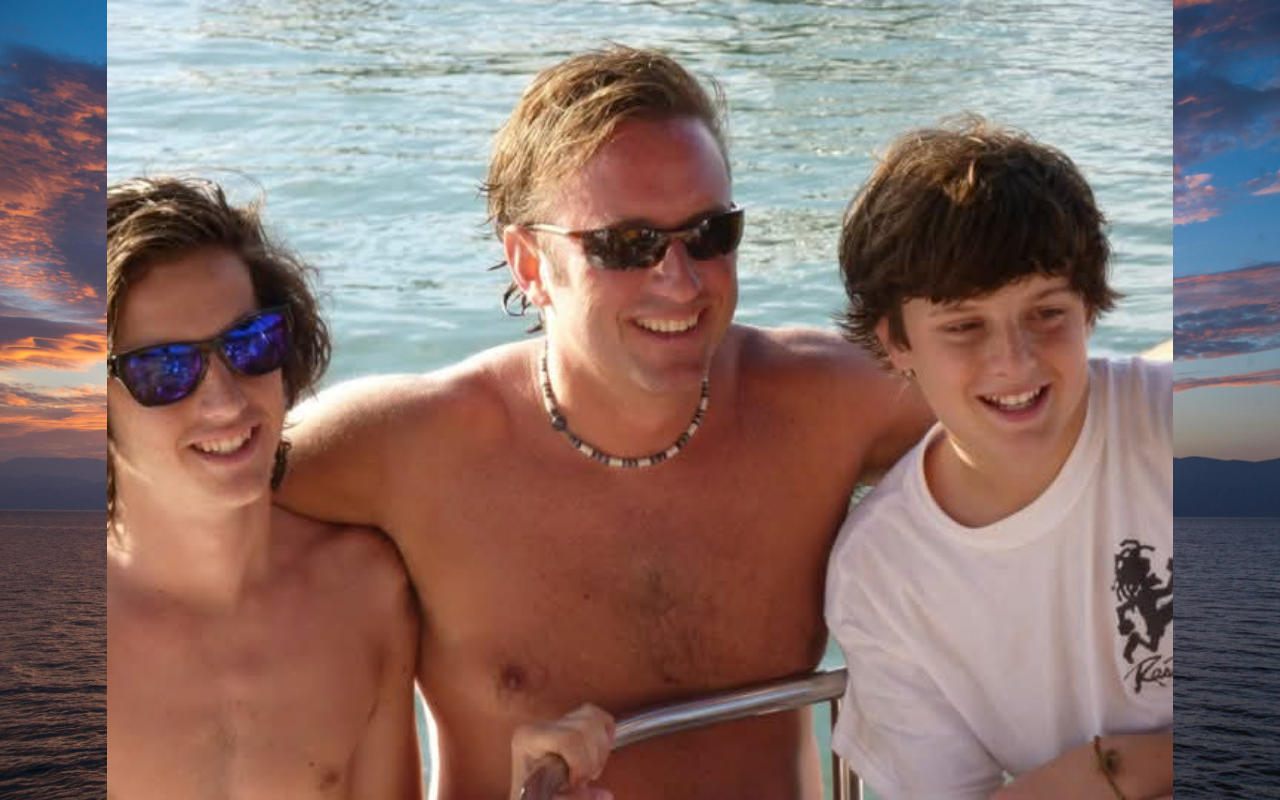
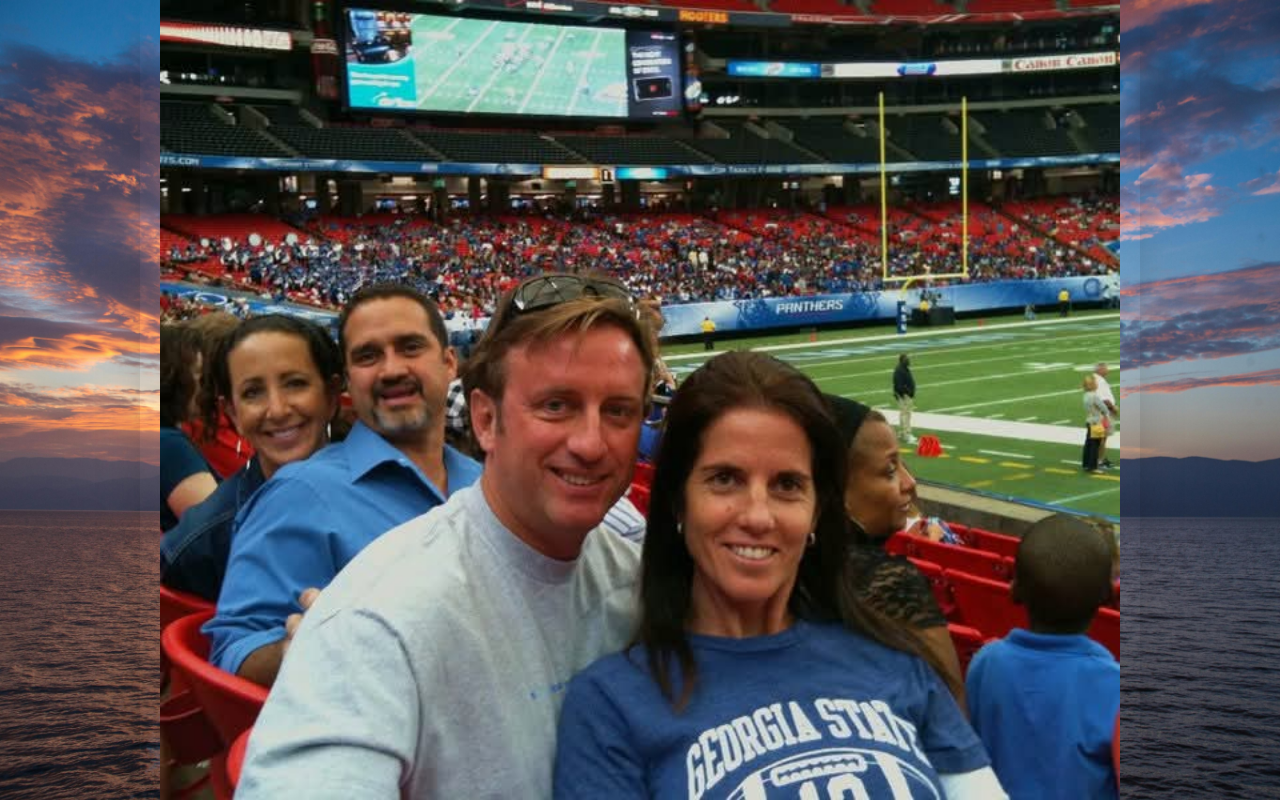
Before and after one commit to mun1ch/rudy-memorial, a Next.js app: page /gallery in a window 1280 px wide. Both pictures are taken after a click on the button "Start Slideshow". Shown: the top 800 px of the page. Built offline with nearby package versions, Linux system fonts and the light colour scheme.

Commit message:
Many many fixes

```diff
--- a/app/(public)/gallery/page.tsx
+++ b/app/(public)/gallery/page.tsx
@@ -6,6 +6,7 @@
 import Link from "next/link";
 import Image from "next/image";
 import { useState, useEffect, useRef, useCallback } from "react";
+import { motion, AnimatePresence } from "framer-motion";
 
 interface Photo {
   id: string;
@@ -20,10 +21,7 @@
 }
 
 // Global auto-play state - completely independent of React
-let isAutoPlaying = false;
 let playInterval: NodeJS.Timeout | null = null;
-let currentPhotos: Photo[] = [];
-let currentPhotoIndex = 0;
 
 export default function GalleryPage() {
   const [photos, setPhotos] = useState<Photo[]>([]);
@@ -31,9 +29,14 @@
   const [selectedPhoto, setSelectedPhoto] = useState<Photo | null>(null);
   const [isFullscreen, setIsFullscreen] = useState(false);
   const [isPlaying, setIsPlaying] = useState(false);
-      const [isTransitioning, setIsTransitioning] = useState(false);
-      const [showFullscreenInfo, setShowFullscreenInfo] = useState(false);
-      const [slideshowPhotos, setSlideshowPhotos] = useState<Photo[]>([]);
+  const [showFullscreenInfo, setShowFullscreenInfo] = useState(true);
+  const currentIndexRef = useRef(0);
+  const [currentIndex, setCurrentIndex] = useState(0);
+  const [autoPlayInterval, setAutoPlayInterval] = useState(3); // seconds
+  const autoPlayIntervalRef = useRef(3);
+
+  // Centralized photo list - ALWAYS in the same order (newest first)
+  const getPhotos = () => photos;
 
   useEffect(() => {
     // Fetch photos from the API endpoint
@@ -41,7 +44,11 @@
       try {
         const res = await fetch('/api/photos');
         const data = await res.json();
-        setPhotos(data);
+        // Sort photos chronologically (newest first) - NEVER CHANGE THIS ORDER
+        const sortedPhotos = data.sort((a: Photo, b: Photo) =>
+          new Date(b.uploadedAt).getTime() - new Date(a.uploadedAt).getTime()
+        );
+        setPhotos(sortedPhotos);
         setLoading(false);
       } catch (error) {
         console.error('Error fetching photos:', error);
@@ -72,7 +79,7 @@
 
       const goToPreviousPhoto = () => {
         if (!selectedPhoto) return;
-        const currentPhotos = slideshowPhotos.length > 0 ? slideshowPhotos : photos;
+        const currentPhotos = getPhotos();
         const currentIndex = currentPhotos.findIndex(photo => photo.id === selectedPhoto.id);
         const previousIndex = currentIndex > 0 ? currentIndex - 1 : currentPhotos.length - 1;
         setSelectedPhoto(currentPhotos[previousIndex]);
@@ -80,78 +87,68 @@
       };
 
   const goToPreviousPhotoManual = () => {
-        stopAutoPlay(); // Stop auto-play on manual navigation
+    stopAutoPlay();
     if (!selectedPhoto) return;
-        const currentPhotos = slideshowPhotos.length > 0 ? slideshowPhotos : photos;
+    const currentPhotos = getPhotos();
     const currentIndex = currentPhotos.findIndex(photo => photo.id === selectedPhoto.id);
     const previousIndex = currentIndex > 0 ? currentIndex - 1 : currentPhotos.length - 1;
-        smoothTransitionToPhoto(currentPhotos[previousIndex]);
-        currentPhotoIndex = previousIndex;
+    currentIndexRef.current = previousIndex;
+    setCurrentIndex(previousIndex);
+    setSelectedPhoto(currentPhotos[previousIndex]);
   };
 
   const goToNextPhotoManual = () => {
-    stopAutoPlay(); // Stop auto-play on manual navigation
+    stopAutoPlay();
     if (!selectedPhoto) return;
-    const currentPhotos = slideshowPhotos.length > 0 ? slideshowPhotos : photos;
+    const currentPhotos = getPhotos();
     const currentIndex = currentPhotos.findIndex(photo => photo.id === selectedPhoto.id);
     const nextIndex = currentIndex < currentPhotos.length - 1 ? currentIndex + 1 : 0;
-    smoothTransitionToPhoto(currentPhotos[nextIndex]);
-    currentPhotoIndex = nextIndex;
+    currentIndexRef.current = nextIndex;
+    setCurrentIndex(nextIndex);
+    setSelectedPhoto(currentPhotos[nextIndex]);
   };
 
   const goToNextPhoto = () => {
     if (!selectedPhoto) return;
-    const currentPhotos = slideshowPhotos.length > 0 ? slideshowPhotos : photos;
+    const currentPhotos = getPhotos();
     const currentIndex = currentPhotos.findIndex(photo => photo.id === selectedPhoto.id);
     const nextIndex = currentIndex < currentPhotos.length - 1 ? currentIndex + 1 : 0;
     setSelectedPhoto(currentPhotos[nextIndex]);
     // Don't stop auto-play when navigating programmatically
   };
 
-  const smoothTransitionToPhoto = (newPhoto: Photo) => {
-    setIsTransitioning(true);
-
-    // Very subtle crossfade
-    setTimeout(() => {
-      setSelectedPhoto(newPhoto);
-      // Quick fade back in
-      setTimeout(() => {
-        setIsTransitioning(false);
-      }, 25);
-    }, 25);
-  };
-
   const startAutoPlay = () => {
-        const currentPhotos = slideshowPhotos.length > 0 ? slideshowPhotos : photos;
+    const currentPhotos = getPhotos();
     if (currentPhotos.length <= 1) return;
 
-        isAutoPlaying = true;
     setIsPlaying(true);
 
-        // Store photos and current index globally
-        currentPhotos.splice(0, currentPhotos.length, ...currentPhotos);
-        currentPhotoIndex = currentPhotos.findIndex(photo => photo.id === selectedPhoto?.id);
-        if (currentPhotoIndex === -1) currentPhotoIndex = 0;
+    // Set current index based on selectedPhoto
+    if (selectedPhoto) {
+      const index = currentPhotos.findIndex(photo => photo.id === selectedPhoto.id);
+      currentIndexRef.current = index !== -1 ? index : 0;
+      setCurrentIndex(currentIndexRef.current);
+    } else {
+      currentIndexRef.current = 0;
+      setCurrentIndex(0);
+    }
 
     // Clear any existing interval
     if (playInterval) {
       clearInterval(playInterval);
     }
 
-        // Start new interval - completely independent of React
+    // Start new interval with current interval value
+    const intervalMs = autoPlayIntervalRef.current * 1000;
     playInterval = setInterval(() => {
-          if (isAutoPlaying && currentPhotos.length > 0) {
-            // Move to next photo
-            currentPhotoIndex = (currentPhotoIndex + 1) % currentPhotos.length;
-
-            // Use smooth transition for auto-play
-            smoothTransitionToPhoto(currentPhotos[currentPhotoIndex]);
-          }
-        }, 3000); // 3 seconds between photos
+      const currentPhotos = getPhotos();
+      currentIndexRef.current = (currentIndexRef.current + 1) % currentPhotos.length;
+      setCurrentIndex(currentIndexRef.current);
+      setSelectedPhoto(currentPhotos[currentIndexRef.current]);
+    }, intervalMs);
   };
 
   const stopAutoPlay = () => {
-    isAutoPlaying = false;
     setIsPlaying(false);
     if (playInterval) {
       clearInterval(playInterval);
@@ -160,7 +157,7 @@
   };
 
   const toggleAutoPlay = () => {
-    if (isAutoPlaying) {
+    if (isPlaying) {
       stopAutoPlay();
     } else {
       startAutoPlay();
@@ -171,9 +168,8 @@
         if (!document.fullscreenElement) {
           document.documentElement.requestFullscreen();
           setIsFullscreen(true);
-          // Show info briefly when entering fullscreen, then hide it
+          // Always show info in fullscreen
           setShowFullscreenInfo(true);
-          setTimeout(() => setShowFullscreenInfo(false), 3000);
         } else {
           document.exitFullscreen();
           setIsFullscreen(false);
@@ -184,12 +180,8 @@
       const startSlideshow = () => {
         if (photos.length === 0) return;
 
-        // Create a randomized copy of photos for slideshow
-        const randomizedPhotos = [...photos].sort(() => Math.random() - 0.5);
-        setSlideshowPhotos(randomizedPhotos);
-
-        // Select the first photo from randomized list and open lightbox
-        setSelectedPhoto(randomizedPhotos[0]);
+        // Select the first photo and open lightbox
+        setSelectedPhoto(photos[0]);
 
         // Enter fullscreen
         if (!document.fullscreenElement) {
@@ -261,39 +253,18 @@
       useEffect(() => {
         if (!isFullscreen || !selectedPhoto) return;
 
-        let hideTimeout: NodeJS.Timeout;
-
         const handleMouseMove = () => {
+          // Always keep info visible
           setShowFullscreenInfo(true);
-          clearTimeout(hideTimeout);
-          hideTimeout = setTimeout(() => setShowFullscreenInfo(false), 2000);
         };
 
         document.addEventListener('mousemove', handleMouseMove);
         return () => {
           document.removeEventListener('mousemove', handleMouseMove);
-          clearTimeout(hideTimeout);
         };
       }, [isFullscreen, selectedPhoto]);
 
-      // Handle new photos being added during slideshow
-      useEffect(() => {
-        if (slideshowPhotos.length > 0 && photos.length > slideshowPhotos.length) {
-          // New photos detected! Add them to the beginning of the slideshow queue
-          const newPhotos = photos.filter(photo =>
-            !slideshowPhotos.some(slideshowPhoto => slideshowPhoto.id === photo.id)
-          );
-
-          if (newPhotos.length > 0) {
-            // Add new photos to the beginning of the slideshow queue
-            const updatedSlideshowPhotos = [...newPhotos, ...slideshowPhotos];
-            setSlideshowPhotos(updatedSlideshowPhotos);
-
-            // Update global currentPhotos for auto-play
-            currentPhotos.splice(0, currentPhotos.length, ...updatedSlideshowPhotos);
-          }
-        }
-      }, [photos, slideshowPhotos]);
+      // Photos are now centralized - no complex slideshow logic needed
 
   if (loading) {
     return (
@@ -379,12 +350,18 @@
 
             {/* Masonry Grid */}
             <div className="masonry-grid">
-              {photos.map((photo, index) => (
-                <div
+              {getPhotos().map((photo, index) => (
+                <motion.div
                   key={photo.id}
+                  initial={{ opacity: 0, y: 30, scale: 0.95 }}
+                  animate={{ opacity: 1, y: 0, scale: 1 }}
+                  transition={{
+                    duration: 0.8,
+                    delay: index * 0.15,
+                    ease: [0.25, 0.46, 0.45, 0.94]
+                  }}
                   className={`masonry-item group cursor-pointer ${getRandomHeight()}`}
                   onClick={() => setSelectedPhoto(photo)}
-                  style={{ animationDelay: `${index * 0.1}s` }}
                 >
                   <Card className="h-full overflow-hidden bg-card/50 backdrop-blur-sm border border-border/50 hover:border-primary/30 transition-all duration-500 hover:shadow-2xl hover:shadow-primary/10 group-hover:scale-[1.02]">
                     <CardContent className="p-0 h-full relative">
@@ -441,7 +418,7 @@
                       )}
                     </CardContent>
                   </Card>
-                </div>
+                </motion.div>
               ))}
             </div>
           </>
@@ -459,8 +436,13 @@
       </div>
 
       {/* Lightbox Modal */}
+      <AnimatePresence>
         {selectedPhoto && (
-        <div
+          <motion.div
+            initial={{ opacity: 0 }}
+            animate={{ opacity: 1 }}
+            exit={{ opacity: 0 }}
+            transition={{ duration: 0.6, ease: "easeOut" }}
             className={`fixed inset-0 z-50 flex items-center justify-center ${isFullscreen ? 'p-0' : 'p-4'}`}
             style={{
               backgroundImage: 'url(/static/pexels-roseleon-4564366.jpg)',
@@ -475,8 +457,33 @@
           <div className={`relative z-10 ${isFullscreen ? 'w-full h-full' : 'max-w-4xl max-h-full'}`}>
             {/* Control Buttons */}
             <div className="absolute -top-12 right-0 flex items-center gap-2 z-10">
+                  {/* Auto-play Interval Selector - Only show when not fullscreen */}
+                  {!isFullscreen && getPhotos().length > 1 && (
+                <select
+                  value={autoPlayInterval}
+                  onChange={(e) => {
+                    const newInterval = Number(e.target.value);
+                    setAutoPlayInterval(newInterval);
+                    autoPlayIntervalRef.current = newInterval;
+                    // Restart auto-play with new interval if currently playing
+                    if (isPlaying) {
+                      stopAutoPlay();
+                      setTimeout(() => startAutoPlay(), 50);
+                    }
+                  }}
+                  className="bg-black/50 text-white/80 text-xs px-2 py-1 rounded border border-white/20 hover:bg-black/70 transition-colors"
+                  title="Auto-play interval"
+                >
+                  <option value={1}>1s</option>
+                  <option value={2}>2s</option>
+                  <option value={3}>3s</option>
+                  <option value={5}>5s</option>
+                  <option value={10}>10s</option>
+                </select>
+              )}
+
                   {/* Auto-play Button */}
-                  {(slideshowPhotos.length > 0 ? slideshowPhotos : photos).length > 1 && (
+                  {getPhotos().length > 1 && (
                 <button
                   onClick={toggleAutoPlay}
                   className="text-white/80 hover:text-white transition-colors"
@@ -507,12 +514,12 @@
 
             {/* Photo Counter */}
                 <div className="absolute -top-12 left-0 text-white/80 text-sm z-10">
-                  {(slideshowPhotos.length > 0 ? slideshowPhotos : photos).findIndex(photo => photo.id === selectedPhoto.id) + 1} of {(slideshowPhotos.length > 0 ? slideshowPhotos : photos).length}
+                  {getPhotos().findIndex(photo => photo.id === selectedPhoto.id) + 1} of {getPhotos().length}
                   {isPlaying && <span className="ml-2 text-xs">• Auto-playing</span>}
                 </div>
 
             {/* Navigation Arrows - Outside the photo */}
-            {(slideshowPhotos.length > 0 ? slideshowPhotos : photos).length > 1 && (
+            {getPhotos().length > 1 && (
               <>
                     <button
                       onClick={goToPreviousPhotoManual}
@@ -532,27 +539,36 @@
               </>
             )}
 
-            <div className={`relative flex items-center justify-center ${isFullscreen ? 'h-screen w-screen' : 'h-full'}`}>
+            <div className="relative overflow-hidden w-full h-full bg-transparent">
+              <motion.div
+                className="flex h-full bg-transparent"
+                animate={{
+                  x: -100 * currentIndex + '%'
+                }}
+                transition={{
+                  duration: 0.6,
+                  ease: "easeInOut"
+                }}
+              >
+                {getPhotos().map((photo, index) => (
+                  <div key={photo.id} className="w-full h-full flex-shrink-0 flex items-center justify-center bg-transparent">
                     <Image
-                    src={selectedPhoto.url}
-                    alt={selectedPhoto.caption || "Photo of Rudy"}
+                      src={photo.url}
+                      alt={photo.caption || "Photo of Rudy"}
                       width={1000}
                       height={800}
                       quality={100}
-                    className={`${isFullscreen ? 'w-full h-full max-w-none max-h-none' : 'max-h-[75vh] max-w-full w-auto'} mx-auto object-contain rounded-lg shadow-2xl transition-opacity duration-75 ease-in-out ${
-                      isTransitioning ? 'opacity-70' : 'opacity-100'
-                    }`}
-                    priority
+                      className={`${isFullscreen ? 'max-w-full max-h-full object-contain' : 'max-h-[75vh] max-w-full object-contain'} rounded-lg shadow-2xl bg-transparent`}
+                      priority={photo.id === selectedPhoto?.id}
                     />
+                  </div>
+                ))}
+              </motion.div>
             </div>
 
             {/* Fullscreen Info Overlay */}
             {isFullscreen && (selectedPhoto.caption || selectedPhoto.contributorName) && (
-              <div className={`fixed bottom-0 left-0 right-0 z-20 transition-all duration-500 ease-in-out ${
-                showFullscreenInfo
-                  ? 'translate-y-0 opacity-100'
-                  : 'translate-y-full opacity-0'
-              }`}>
+              <div className="fixed bottom-0 left-0 right-0 z-20 translate-y-0 opacity-100">
                 <div className="bg-gradient-to-t from-black/80 via-black/60 to-transparent p-8">
                   <div className="max-w-4xl mx-auto">
                     {selectedPhoto.caption && (
@@ -579,23 +595,21 @@
 
             {/* Photo Info - Only show when not in fullscreen */}
             {!isFullscreen && (selectedPhoto.caption || selectedPhoto.contributorName) && (
-              <div className={`mt-4 bg-card/90 backdrop-blur-sm rounded-lg p-4 border border-border/50 transition-opacity duration-75 ease-in-out ${
-                isTransitioning ? 'opacity-70' : 'opacity-100'
-              }`}>
+              <div className="mt-6 bg-white/95 backdrop-blur-md rounded-xl p-6 border border-white/20 shadow-lg">
                 {selectedPhoto.caption && (
-                  <p className="text-foreground mb-3 font-medium text-lg">
+                  <p className="text-gray-800 mb-4 font-medium text-lg leading-relaxed">
                     {selectedPhoto.caption}
                   </p>
                 )}
-                <div className="flex items-center gap-4 text-sm text-muted-foreground">
+                <div className="flex items-center gap-6 text-sm text-gray-600">
                   {selectedPhoto.contributorName && (
                     <div className="flex items-center gap-2">
-                      <User className="h-4 w-4" />
+                      <User className="h-4 w-4 text-gray-500" />
                       <span>Shared by {selectedPhoto.contributorName}</span>
                     </div>
                   )}
                   <div className="flex items-center gap-2">
-                    <Calendar className="h-4 w-4" />
+                    <Calendar className="h-4 w-4 text-gray-500" />
                     <span>{formatDate(selectedPhoto.uploadedAt)}</span>
                   </div>
                 </div>
@@ -612,8 +626,9 @@
               )}
             </div>
           </div>
-        </div>
+          </motion.div>
         )}
+      </AnimatePresence>
     </div>
   );
 }
--- a/package.json
+++ b/package.json
@@ -28,6 +28,7 @@
     "clsx": "^2.1.0",
     "dotenv": "^17.2.3",
     "drizzle-orm": "^0.36.0",
+    "framer-motion": "^12.23.22",
     "lucide-react": "^0.460.0",
     "next": "15.5.4",
     "nodemailer": "^7.0.6",
```
Also changed, not shown: 2 other files (tests, documents, lock files or other folders). Lines whose indentation alone changed are shown as unchanged.
